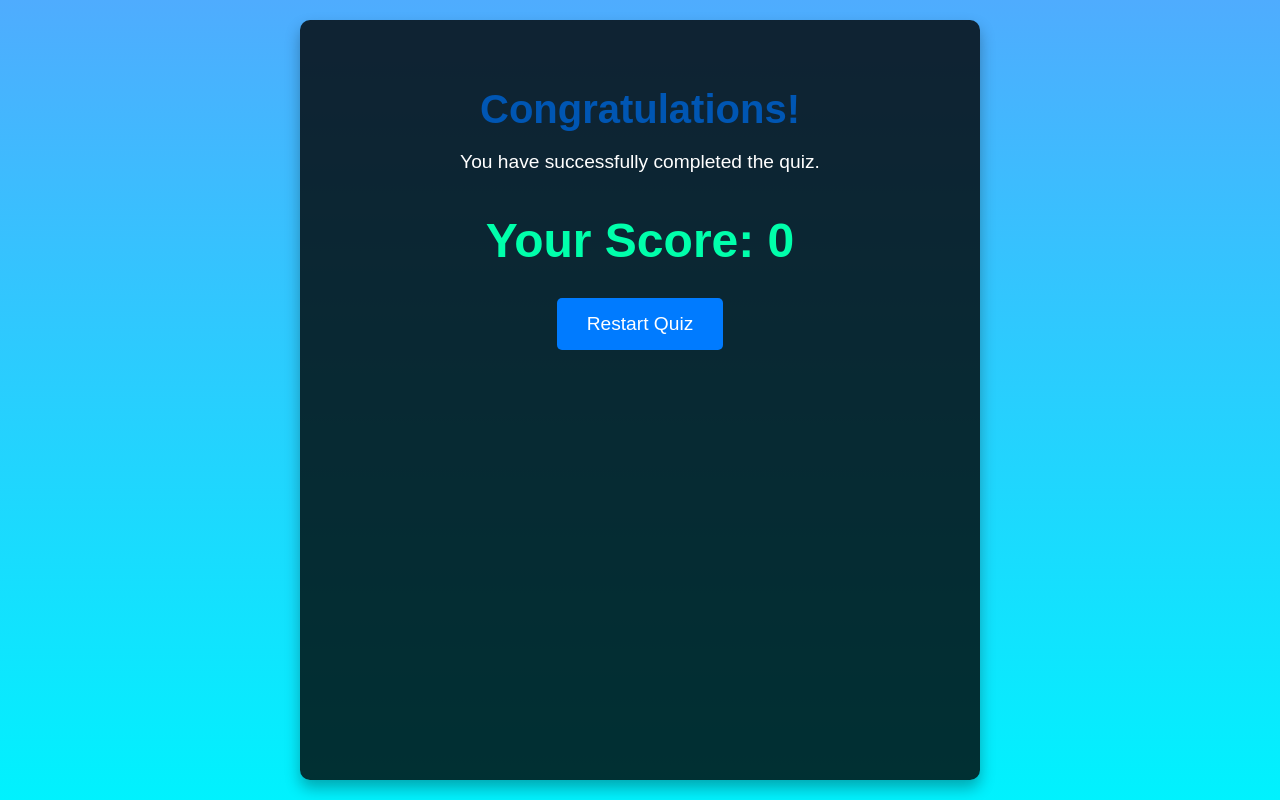
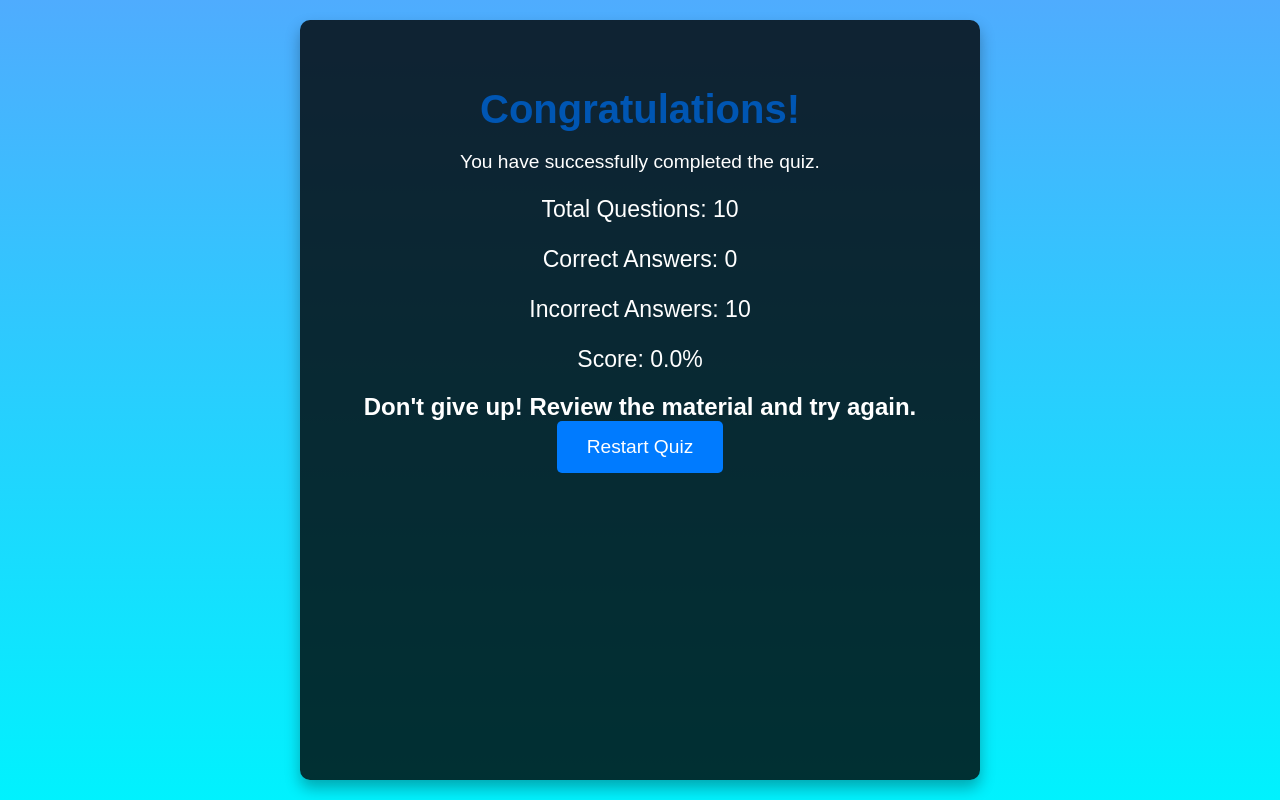
Before and after one commit to jiteshk50/mcq_quiz, a Flask app: page /result in a window 1280 px wide. Run offline with Flask 3, Linux system fonts and the light colour scheme; data comes from the database, SQL or seed files in the repository.

Commit message:
fixed result page and UI

```diff
--- a/app.py
+++ b/app.py
@@ -9,10 +9,10 @@ from werkzeug.security import generate_password_hash, check_password_hash
 
 app = Flask(__name__)
 
-# Database Configuration (Use environment variable or default)
+# Database Configuration
 app.config['SQLALCHEMY_DATABASE_URI'] = os.environ.get('DATABASE_URI', 'sqlite:///quiz.db')
 app.config['SQLALCHEMY_TRACK_MODIFICATIONS'] = False
-app.config['SECRET_KEY'] = 'your_secret_key' # IMPORTANT: Change this in production!
+app.config['SECRET_KEY'] = 'your_secret_key'
 
 db = SQLAlchemy(app)
 
@@ -41,7 +41,7 @@ class Question(db.Model):
     correct_answer = db.Column(db.Integer, nullable=False)
     explanation = db.Column(db.String(255))
 
-# Create Database Tables (Only run this once to create the database)
+# Create the database tables
 with app.app_context():
     db.create_all()
 
@@ -84,16 +84,11 @@ def register():
         return redirect(url_for('login'))
     return render_template('register.html', form=form)
 
-@app.route("/result")
-def result():
-    score = request.args.get("score", 0, type=int)
-    return render_template("result.html", score=score)
-
-
 @app.route('/logout')
 @login_required
 def logout():
     logout_user()
+    flash('You have been logged out.')
     return redirect(url_for('login'))
 
 @app.route("/admin")
@@ -105,7 +100,8 @@ def admin():
 @app.route("/")
 def index():
     questions = Question.query.all()
-    return render_template("index.html", questions=questions)
+    total_questions = len(questions)
+    return render_template("index.html", questions=questions, total_questions=total_questions)
 
 @app.route("/get_question/<int:index>")
 def get_question(index):
@@ -175,5 +171,32 @@ def delete_question(id):
     db.session.commit()
     return redirect(url_for('admin'))
 
+@app.route("/result")
+def result():
+    score = request.args.get("score", 0, type=int)
+    total_questions = Question.query.count()  # Get total questions directly from the database
+    correct_answers = score
+    incorrect_answers = total_questions - correct_answers
+    percentage = (correct_answers / total_questions) * 100 if total_questions > 0 else 0
+
+    feedback = ""
+    if percentage >= 90:
+        feedback = "Excellent work!"
+    elif percentage >= 75:
+        feedback = "Great job!"
+    elif percentage >= 50:
+        feedback = "Good effort! Keep practicing."
+    else:
+        feedback = "Don't give up! Try again."
+
+    return render_template(
+        "result.html",
+        total_questions=total_questions,
+        correct_answers=correct_answers,
+        incorrect_answers=incorrect_answers,
+        percentage=round(percentage, 2),
+        feedback=feedback
+    )
+
 if __name__ == "__main__":
     app.run(debug=True)
--- a/templates/edit.html
+++ b/templates/edit.html
@@ -3,6 +3,7 @@
 <head>
     <title>Edit Question</title>
     <link rel="stylesheet" href="{{ url_for('static', filename='style.css') }}">
+	<meta name="viewport" content="width=device-width, initial-scale=1.0">
 </head>
 <body>
     <div class="container">
--- a/templates/index.html
+++ b/templates/index.html
@@ -1,6 +1,9 @@
+<!DOCTYPE html>
+<html>
 <head>
     <title>MCQ Quiz</title>
     <link rel="stylesheet" href="{{ url_for('static', filename='style.css') }}">
+	<meta name="viewport" content="width=device-width, initial-scale=1.0">
 </head>
 <body>
     <div class="container">
@@ -11,7 +14,6 @@
             <p id="explanation"></p>
             <p id="score">Score: 0</p>
             <button id="next-question" style="display: none;">Next Question</button>
-            <button id="submit-quiz" style="display: none;">Submit Quiz</button>
         </div>
     </div>
     <script src="{{ url_for('static', filename='script.js') }}"></script>
--- a/templates/login.html
+++ b/templates/login.html
@@ -3,6 +3,7 @@
 <head>
     <title>Login</title>
     <link rel="stylesheet" href="{{ url_for('static', filename='style.css') }}">
+	<meta name="viewport" content="width=device-width, initial-scale=1.0">
 </head>
 <body>
     <div class="container">
--- a/templates/register.html
+++ b/templates/register.html
@@ -3,6 +3,7 @@
 <head>
     <title>Register</title>
     <link rel="stylesheet" href="{{ url_for('static', filename='style.css') }}">
+	<meta name="viewport" content="width=device-width, initial-scale=1.0">
 </head>
 <body>
     <div class="container">
--- a/templates/result.html
+++ b/templates/result.html
@@ -3,6 +3,7 @@
 <head>
     <title>Quiz Result</title>
     <link rel="stylesheet" href="{{ url_for('static', filename='style.css') }}">
+	<meta name="viewport" content="width=device-width, initial-scale=1.0">
     <style>
         body {
             background: linear-gradient(to bottom, #4facfe, #00f2fe);
@@ -41,6 +42,17 @@
             color: #00ffab;
         }
 
+        .summary {
+            font-size: 1.2em;
+            margin-bottom: 20px;
+        }
+
+        .feedback {
+            font-size: 1.5em;
+            font-weight: bold;
+            margin-top: 20px;
+        }
+
         .button {
             display: inline-block;
             padding: 15px 30px;
@@ -62,7 +74,23 @@
     <div class="container">
         <h1>Congratulations!</h1>
         <p>You have successfully completed the quiz.</p>
-        <h2>Your Score: {{ score }}</h2>
+        <div class="summary">
+            <p>Total Questions: {{ total_questions }}</p>
+            <p>Correct Answers: {{ correct_answers }}</p>
+            <p>Incorrect Answers: {{ incorrect_answers }}</p>
+            <p>Score: {{ percentage }}%</p>
+        </div>
+        <div class="feedback">
+            {% if percentage >= 90 %}
+                Excellent work! You're a quiz master!
+            {% elif percentage >= 75 %}
+                Great job! You have a solid understanding.
+            {% elif percentage >= 50 %}
+                Good effort! Keep practicing to improve.
+            {% else %}
+                Don't give up! Review the material and try again.
+            {% endif %}
+        </div>
         <a href="{{ url_for('index') }}" class="button">Restart Quiz</a>
     </div>
 </body>
```
Also changed, not shown: templates/admin.html (+3 -11 lines), 1 other file.
